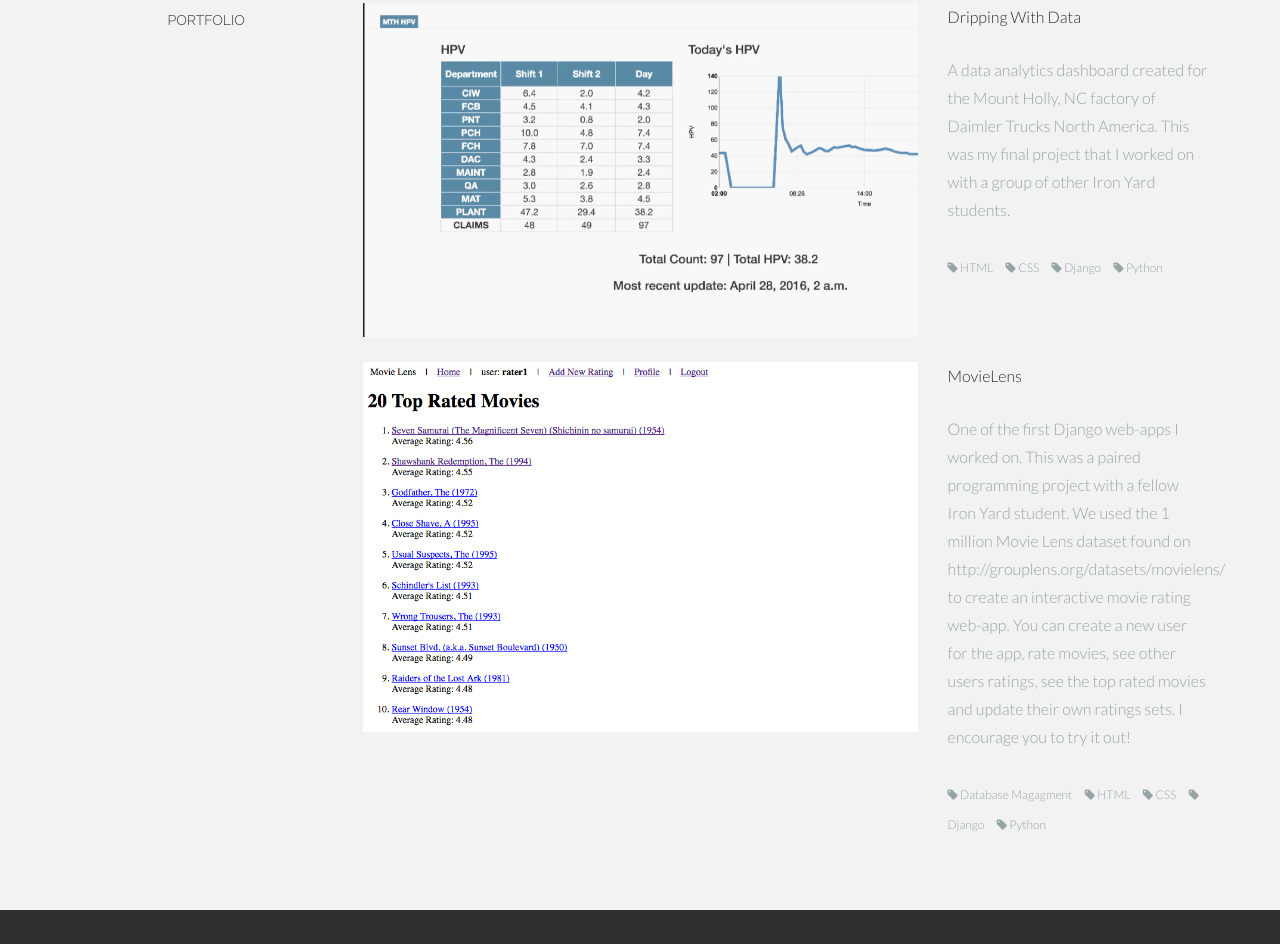
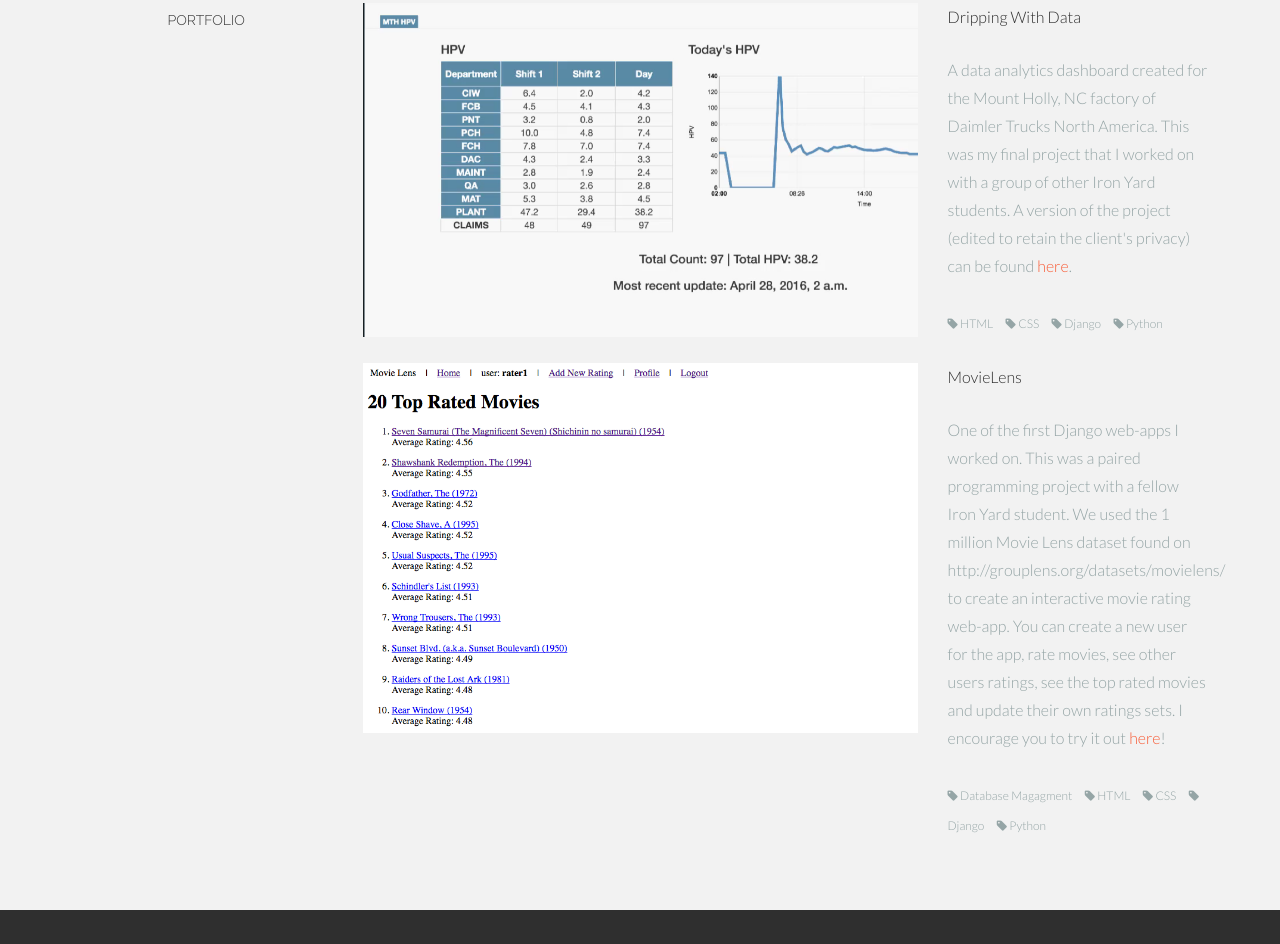
Before and after one commit to ptaylor403/ptaylor403.github.io, a plain HTML site: page index.html in a window 1280 px wide. Shown: the part 2563-3507 px from the top of the page. Drawn offline with Linux system fonts and the light colour scheme.

Commit message:
added links to github repositories

```diff
--- a/index.html
+++ b/index.html
@@ -332,7 +332,7 @@
 				</div>
 				<div class="col-lg-3">
 					<p>Dripping With Data</p>
-				<p><more>A data analytics dashboard created for the Mount Holly, NC factory of Daimler Trucks North America. This was my final project that I worked on with a group of other Iron Yard students. <br/><br/>
+				<p><more>A data analytics dashboard created for the Mount Holly, NC factory of Daimler Trucks North America. This was my final project that I worked on with a group of other Iron Yard students. A version of the project (edited to retain the client's privacy) can be found <a href="https://github.com/ptaylor403/dripping_with_data">here</a>.<br/><br/>
 					<sm><i class="icon-tag"></i> HTML</sm> &nbsp;&nbsp;
           <sm><i class="icon-tag"></i> CSS</sm> &nbsp;&nbsp;
           <sm><i class="icon-tag"></i> Django</sm> &nbsp;&nbsp;
@@ -345,7 +345,7 @@
 				</div>
 				<div class="col-lg-3">
 						<p>MovieLens</p>
-					<p><more>One of the first Django web-apps I worked on. This was a paired programming project with a fellow Iron Yard student. We used the 1 million Movie Lens dataset found on http://grouplens.org/datasets/movielens/ to create an interactive movie rating web-app. You can create a new user for the app, rate movies, see other users ratings, see the top rated movies and update their own ratings sets. I encourage you to try it out!<br/><br/>
+					<p><more>One of the first Django web-apps I worked on. This was a paired programming project with a fellow Iron Yard student. We used the 1 million Movie Lens dataset found on http://grouplens.org/datasets/movielens/ to create an interactive movie rating web-app. You can create a new user for the app, rate movies, see other users ratings, see the top rated movies and update their own ratings sets. I encourage you to try it out <a href="https://github.com/ptaylor403/django-movies-1">here</a>!<br/><br/>
             <sm><i class="icon-tag"></i> Database Magagment</sm> &nbsp;&nbsp;
             <sm><i class="icon-tag"></i> HTML</sm> &nbsp;&nbsp;
             <sm><i class="icon-tag"></i> CSS</sm> &nbsp;&nbsp;
```
